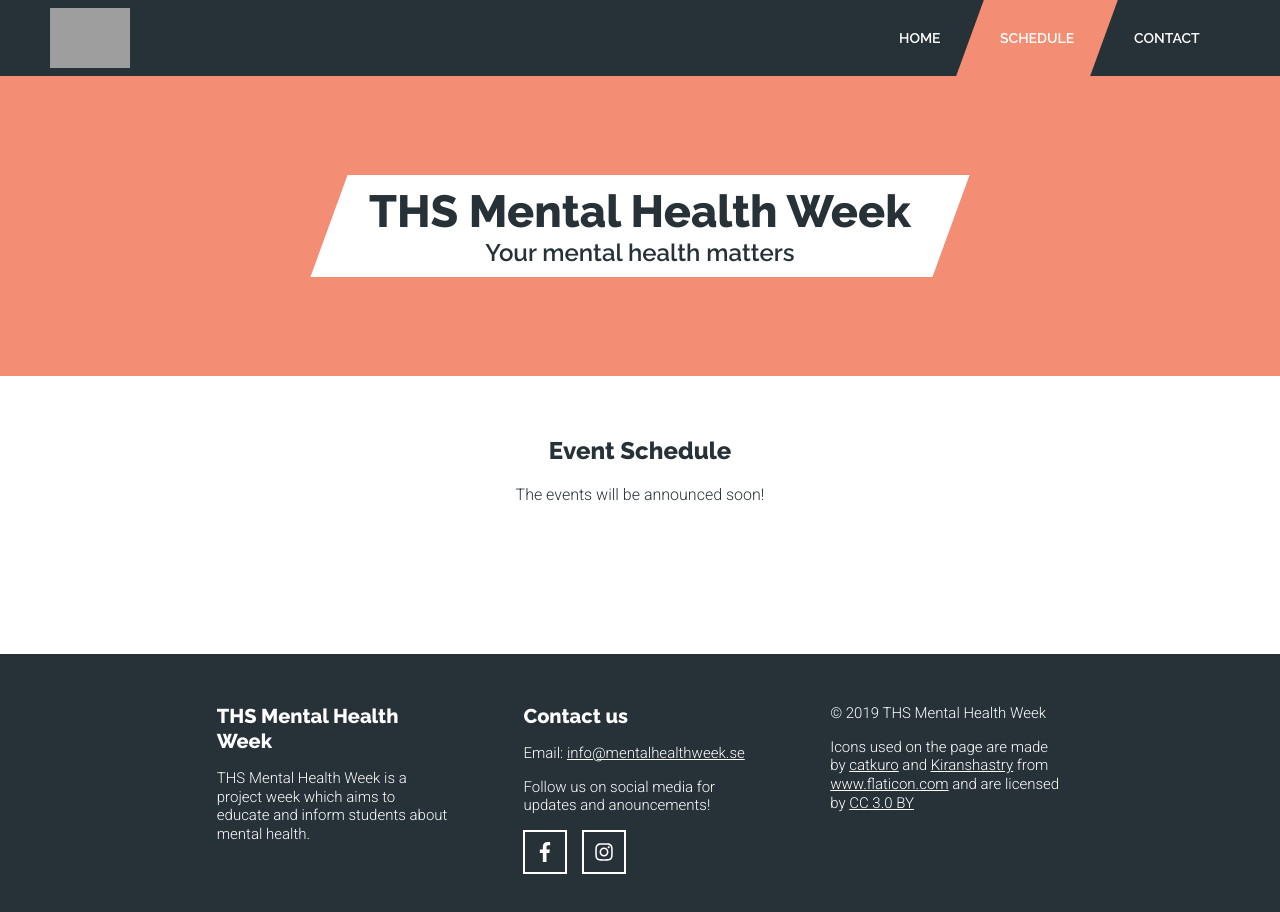
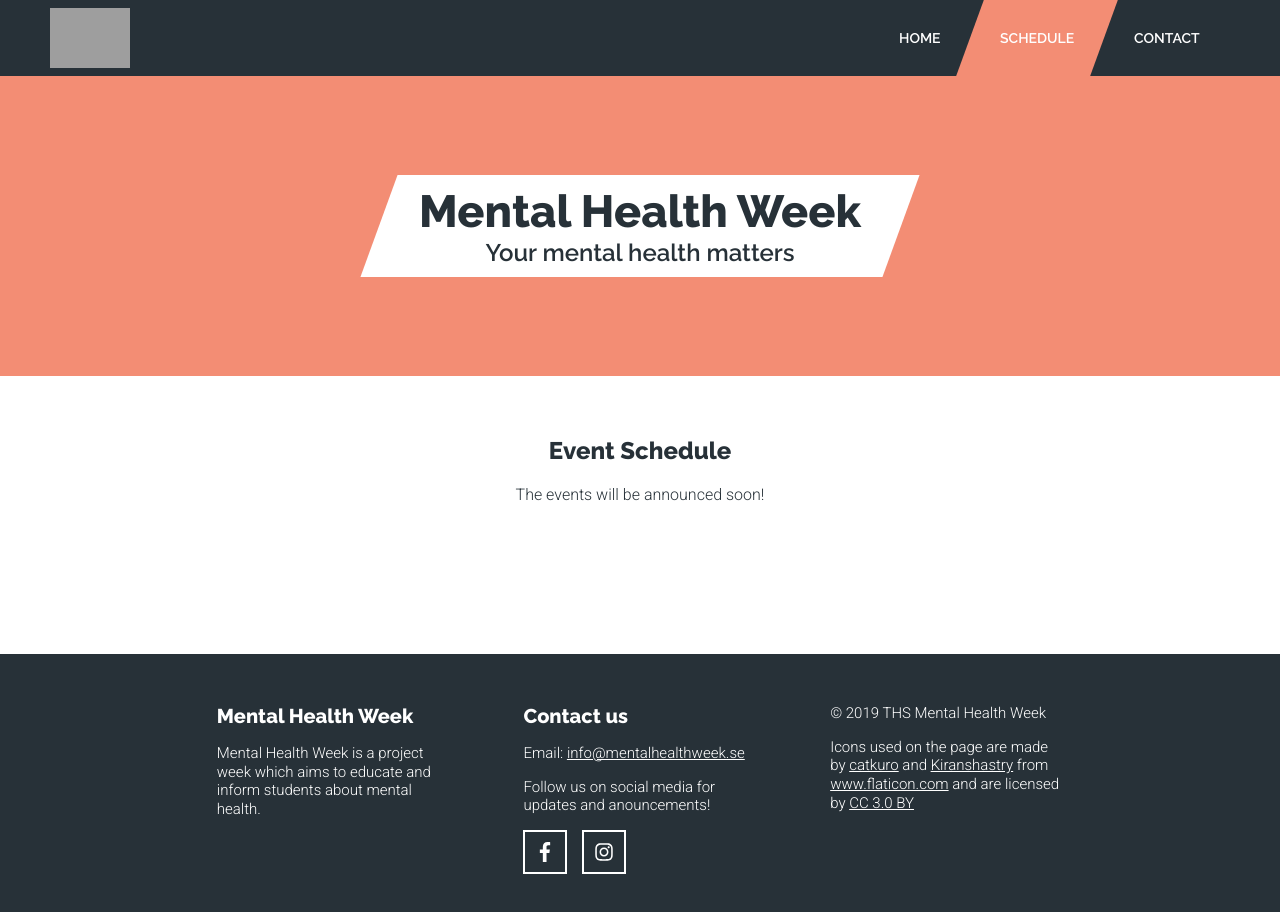
Before and after one commit to ths-mental-health-week/mental-health-week-webpage, a Next.js app: page /schedule in a window 1280 px wide. Shown: the top 912 px of the page. Built offline with nearby package versions, Linux system fonts and the light colour scheme; grey boxes are pictures that could not be loaded.

Commit message:
Updated project name

```diff
--- a/components/Footer.js
+++ b/components/Footer.js
@@ -104,9 +104,9 @@ export default () => (
 		<Container>
 			<FlexWrapper>
 				<FlexColumn>
-					<h2>THS Mental Health Week</h2>
+					<h2>Mental Health Week</h2>
 					<p>
-						THS Mental Health Week is a project week which aims to
+						Mental Health Week is a project week which aims to
 						educate and inform students about mental health.
 					</p>
 				</FlexColumn>
--- a/components/Meta.js
+++ b/components/Meta.js
@@ -5,7 +5,7 @@ const Meta = () => (
 	<Head>
 		<meta name="viewport" content="width=device-width, initial-scale=1" />
 		<meta charSet="utf-8" />
-		<title key="title">THS Mental Health Week</title>
+		<title key="title">Mental Health Week</title>
 		<link
 			href={`https://fonts.googleapis.com/css?family=${
 				fontNames.text
--- a/pages/contact.js
+++ b/pages/contact.js
@@ -77,7 +77,7 @@ const Icon = styled.a`
 export default () => (
 	<>
 		<Head>
-			<title key="title">Contact | THS Mental Health Week</title>
+			<title key="title">Contact | Mental Health Week</title>
 		</Head>
 
 		<Container>
--- a/pages/index.js
+++ b/pages/index.js
@@ -21,7 +21,7 @@ const Introduction = styled.div`
 export default () => (
 	<>
 		<Header
-			title="THS Mental Health Week"
+			title="Mental Health Week"
 			secondaryTitle="Your mental health matters"
 		/>
 		<Content>
--- a/pages/schedule.js
+++ b/pages/schedule.js
@@ -84,10 +84,10 @@ function getSchedule() {
 export default () => (
 	<>
 		<Head>
-			<title key="title">Schedule | THS Mental Health Week</title>
+			<title key="title">Schedule | Mental Health Week</title>
 		</Head>
 		<Header
-			title="THS Mental Health Week"
+			title="Mental Health Week"
 			secondaryTitle="Your mental health matters"
 		/>
 		<Content>
```
